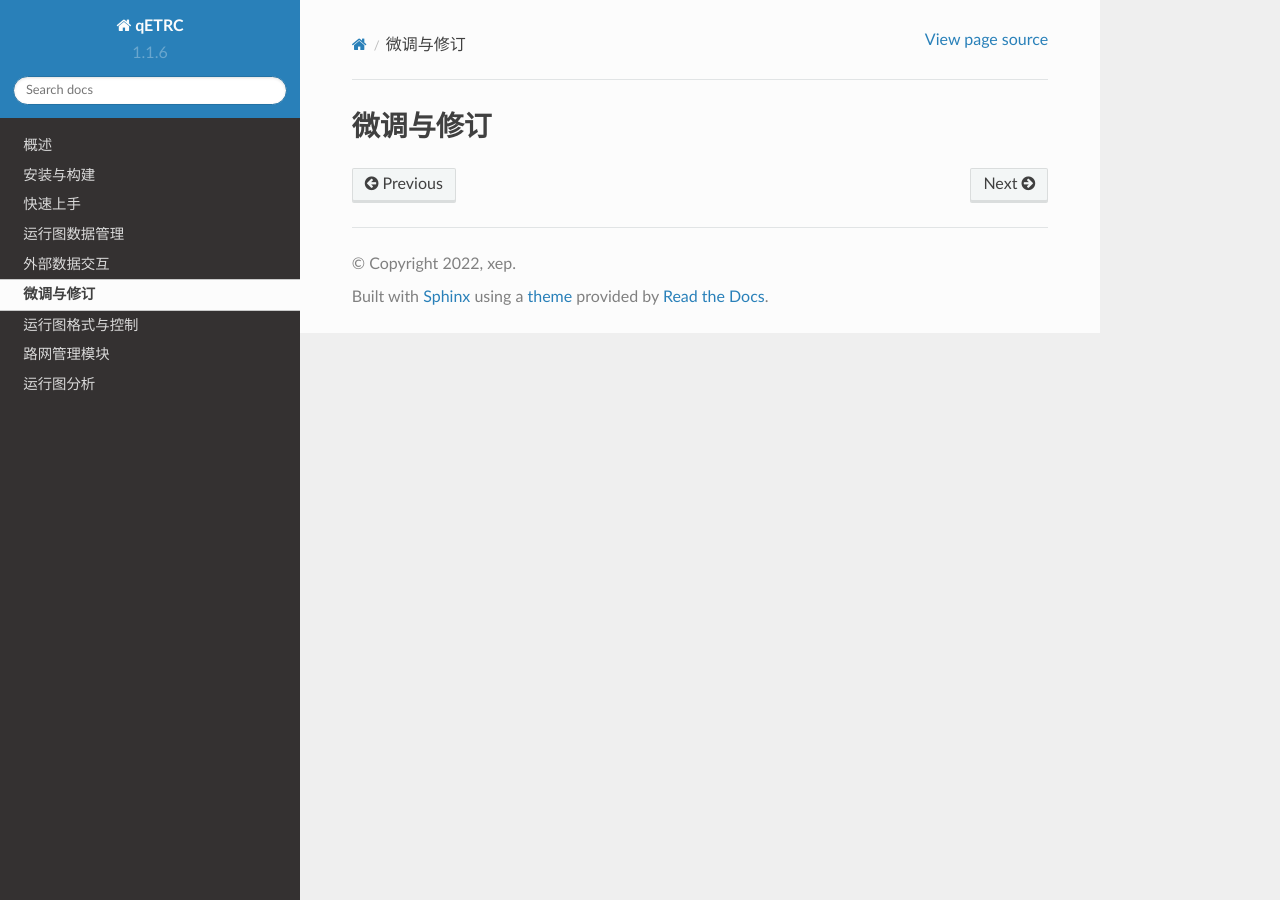
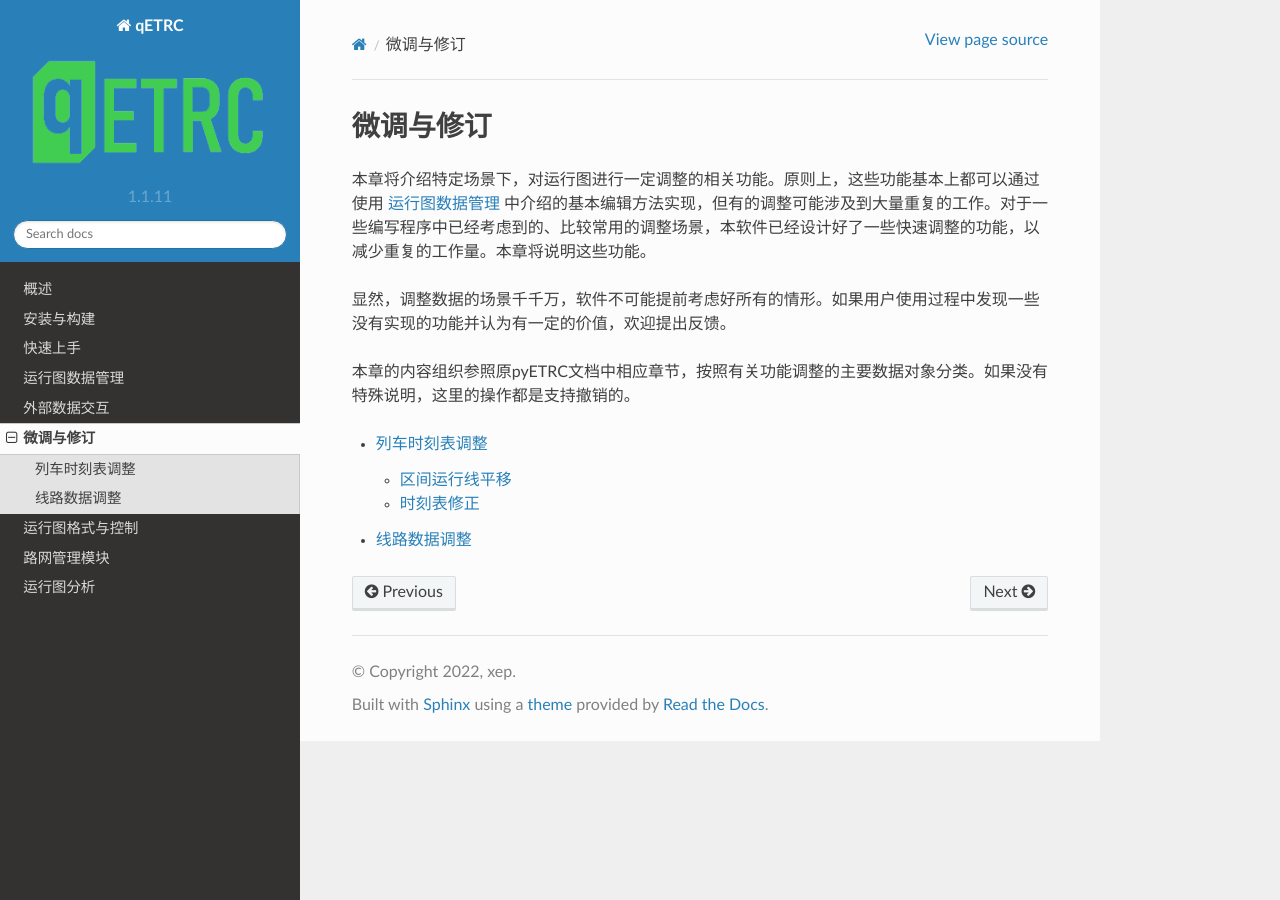
Before and after one commit to CDK6182CHR/qETRC_RTD, a Sphinx documentation site: the page built from docs/source/modify/index.rst, in a window 1280 px wide. Built offline with Sphinx 7.4.7 and the Read the Docs theme 2.0.0, drawn with Linux system fonts in a browser that asks for light colours.

Commit message:
2022.8.19

```diff
--- a/docs/source/conf.py
+++ b/docs/source/conf.py
@@ -6,8 +6,8 @@ project = 'qETRC'
 copyright = '2022, xep'
 author = 'xep'
 
-release = '1.1.6'
-version = '1.1.6'
+release = '1.1.11'
+version = '1.1.11'
 
 # -- General configuration
 
@@ -31,7 +31,7 @@ templates_path = ['_templates']
 # -- Options for HTML output
 
 html_theme = 'sphinx_rtd_theme'
-# html_logo = ''
+html_logo = '_static/img/doc-icon.png'
 
 # -- Options for EPUB output
 epub_show_urls = 'footnote'
--- a/docs/source/data/train.rst
+++ b/docs/source/data/train.rst
@@ -176,7 +176,7 @@ qETRC支持从一种特定格式的CSV（逗号分隔值，comma splitted value
 导入trf车次
 ^^^^^^^^^^^^
 
-trf是ETRC支持的车次描述文件，它是一种文本文件，可以由ETRC软件导入或者导入。trf文件的内容实质上就是trc运行图文件中描述列车的部分，但\ **每个trf文件只能包含一个车次**\ 。qETRC提供对批量导入trf文件的支持，功能位于工具栏 :guilabel:`列车(3)` | :guilabel:`导入车次` | :guilabel:`批量导入车次(trf)` 。可以一次性选择多个trf文件，每个文件作为一个车次，导入到当前运行图文件中。以下是trf文件的一个示例。
+trf是ETRC支持的车次描述文件，它是一种文本文件，可以由ETRC软件导出或者导入。trf文件的内容实质上就是trc运行图文件中描述列车的部分，但\ **每个trf文件只能包含一个车次**\ 。qETRC提供对批量导入trf文件的支持，功能位于工具栏 :guilabel:`列车(3)` | :guilabel:`导入车次` | :guilabel:`批量导入车次(trf)` 。可以一次性选择多个trf文件，每个文件作为一个车次，导入到当前运行图文件中。以下是trf文件的一个示例。
 
 .. code-block::
 
--- a/docs/source/interchange/index.rst
+++ b/docs/source/interchange/index.rst
@@ -79,3 +79,20 @@ qETRC支持读写ETRC的 ``trc`` 格式运行图，但由于软件功能差异
 
 导出图片
 ~~~~~~~~~
+
+qETRC支持将运行图导出为矢量PDF或者像素PNG格式的图片。导出图片总是以运行图页面为单位；运行图页面当前的显示状况将被 **原样** 导出到图片。功能位于工具栏上下文菜单 :guilabel:`运行图(5)` | :guilabel:`导出` 。
+
+.. note::
+    如果当前运行图页面上存在不显示或者选中的列车运行线，导出的图片中，相应的运行线仍然不显示或者选中。
+
+.. figure:: /_static/img/data/export-fig.png
+    :alt: 导出运行图图片
+
+运行图标题默认提取当前运行图页面名称并后缀 ``运行图`` ；运行图备注将显示在图片最下方，默认提取当前运行图页面的备注。点击 :guilabel:`输出PDF` 或者 :guilabel:`输出PNG` 可以导出对应的格式。
+
+.. note::
+    虽然这里的标题和备注默认提取运行图页面的相关信息，但也可以手动修改；修改的信息 **不会** 保存到运行图页面中。如需修改运行图页面的相关信息，请参见 :ref:`sec_page` 。
+
+
+.. note::
+    导出PDF矢量运行图需要 ``QtPrintSupport`` 模块的支持。如果程序的构建平台无此模块提供，则无法导出PDF格式。
--- a/docs/source/modify/index.rst
+++ b/docs/source/modify/index.rst
@@ -1,2 +1,13 @@
 微调与修订
 -----------
+
+本章将介绍特定场景下，对运行图进行一定调整的相关功能。原则上，这些功能基本上都可以通过使用 :doc:`/data/index` 中介绍的基本编辑方法实现，但有的调整可能涉及到大量重复的工作。对于一些编写程序中已经考虑到的、比较常用的调整场景，本软件已经设计好了一些快速调整的功能，以减少重复的工作量。本章将说明这些功能。
+
+显然，调整数据的场景千千万，软件不可能提前考虑好所有的情形。如果用户使用过程中发现一些没有实现的功能并认为有一定的价值，欢迎提出反馈。
+
+本章的内容组织参照原pyETRC文档中相应章节，按照有关功能调整的主要数据对象分类。如果没有特殊说明，这里的操作都是支持撤销的。
+
+.. toctree::
+
+    train
+    rail
--- /dev/null
+++ b/docs/source/modify/rail.rst
@@ -0,0 +1,2 @@
+线路数据调整
+~~~~~~~~~~~~~
```
Also changed, not shown: docs/source/modify/train.rst (added, +29 -0 lines), docs/source/_static/img/data/export-fig.png (added), docs/source/_static/img/doc-icon.png (added), docs/source/_static/img/modify/modify-timetable.png (added).
